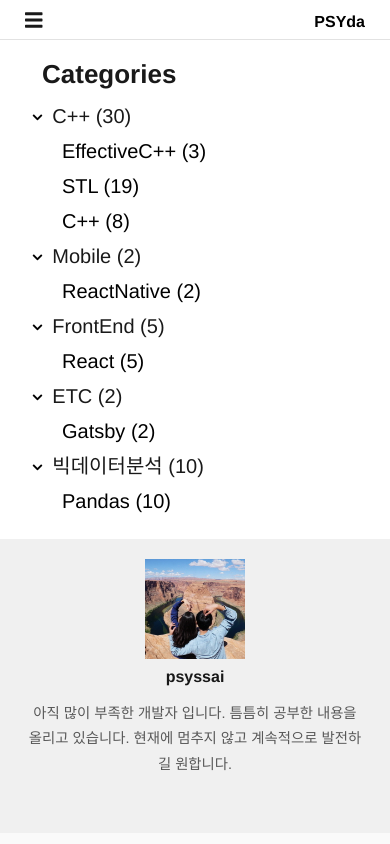
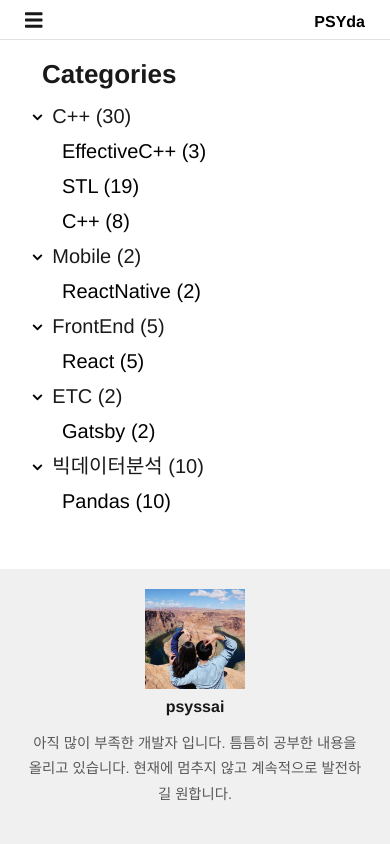
Before and after one commit to psyssai/PSYda-gatsby, a Gatsby site: page / in a window 390 px wide. Shown: the top 844 px of the page. Built offline with nearby package versions, Linux system fonts and the light colour scheme; Gatsby itself is replaced by a stand-in of ours; some packages are replaced by stand-ins of ours.

Commit message:
padding 추가

```diff
--- a/src/components/sidebar/sidebar.css
+++ b/src/components/sidebar/sidebar.css
@@ -16,7 +16,7 @@
   #sidebar .visibleCate {
     max-height: 800px;
     overflow: hidden;
-    padding: 0px 32px 20px 32px;
+    padding: 0px 32px 50px 32px;
     transition: all 0.5s ease-in;
   }
   #sidebar .unVisibleCate {
```
